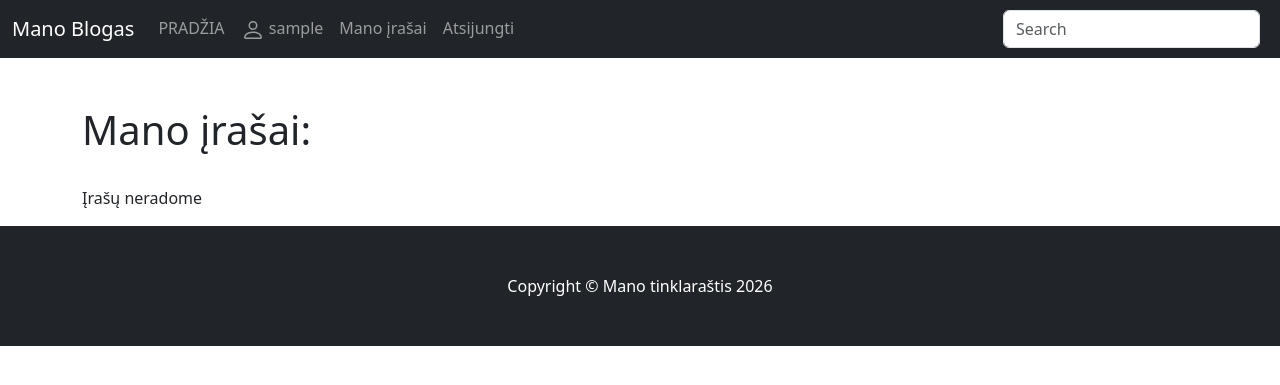
After one commit to DonatasNoreika/blog_20260130, a Django app: page /userposts/ in a window 1280 px wide. The commit adds this page. Shown: the top 385 px of the page. Run offline with Django 5.2, Linux system fonts and the light colour scheme; the visitor is signed in with stand-in values (Sample User, id 1); data that the repository does not hold is empty.

Commit message:
+Vartotojo įrašų puslapis

```diff
--- a/mysite/blog/templates/navbar.html
+++ b/mysite/blog/templates/navbar.html
@@ -11,7 +11,7 @@
                     <a class="nav-link" href="{% url 'posts' %}">PRADŽIA</a>
                 </li>
                 {% if user.is_authenticated %}
-                <li class="nav-item"><a class="nav-link" href="#">
+                <li class="nav-item"><a class="nav-link" href="">
                     <svg class="bi bi-person" width="1.5em" height="1.5em" viewBox="0 0 16 16" fill="currentColor"
                          xmlns="http://www.w3.org/2000/svg">
                         <path fill-rule="evenodd"
@@ -19,6 +19,9 @@
                               clip-rule="evenodd"/>
                     </svg>
                     {{ user.get_username }}</a></li>
+                <li class="nav-item">
+                    <a class="nav-link" href="{% url 'userposts' %}">Mano įrašai</a>
+                </li>
                 <li class="nav-item">
                     <form method="post" action="{% url 'logout' %}">
                         {% csrf_token %}
--- /dev/null
+++ b/mysite/blog/templates/userposts.html
@@ -0,0 +1,13 @@
+{% extends "base.html" %}
+
+{% block title %}Mano įrašai{% endblock %}
+
+{% block content %}
+<h1>Mano įrašai:</h1>
+<br>
+{% for post in posts %}
+<p><a href="{% url 'post' post.pk %}">{{ post }}</a></p>
+{% empty %}
+<p>Įrašų neradome</p>
+{% endfor %}
+{% endblock %}
--- a/mysite/blog/urls.py
+++ b/mysite/blog/urls.py
@@ -5,4 +5,5 @@ urlpatterns = [
     path('', views.posts, name="posts"),
     path("posts/<int:pk>/", views.PostDetailView.as_view(), name="post"),
     path('search/', views.search, name='search'),
+    path("userposts/", views.UserPostListView.as_view(), name="userposts"),
 ]
--- a/mysite/blog/views.py
+++ b/mysite/blog/views.py
@@ -1,3 +1,4 @@
+from django.contrib.auth.mixins import LoginRequiredMixin
 from django.shortcuts import render
 from .models import Post
 from django.views import generic
@@ -37,3 +38,12 @@ def search(request):
         "posts": posts,
     }
     return render(request, template_name="search.html", context=context)
+
+
+class UserPostListView(LoginRequiredMixin, generic.ListView):
+    model = Post
+    template_name = "userposts.html"
+    context_object_name = "posts"
+
+    def get_queryset(self):
+        return Post.objects.filter(author=self.request.user)
```
